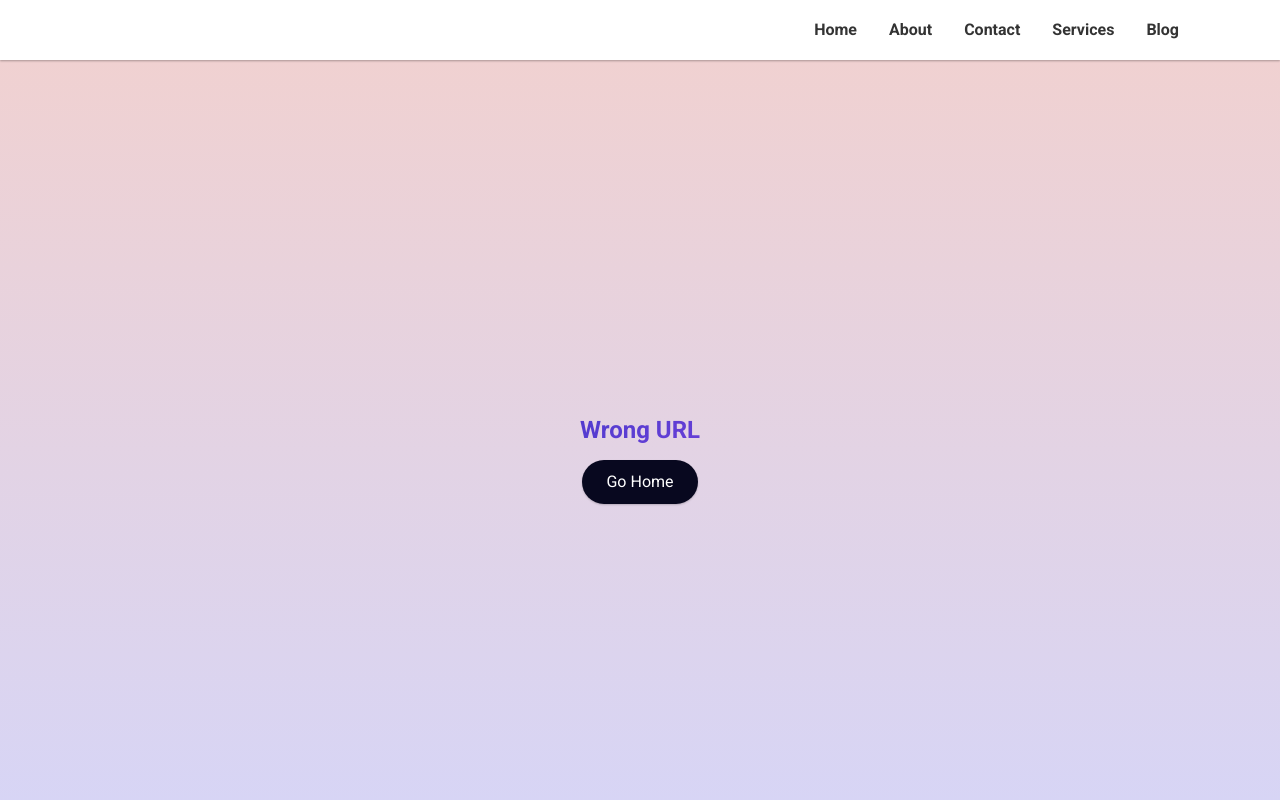
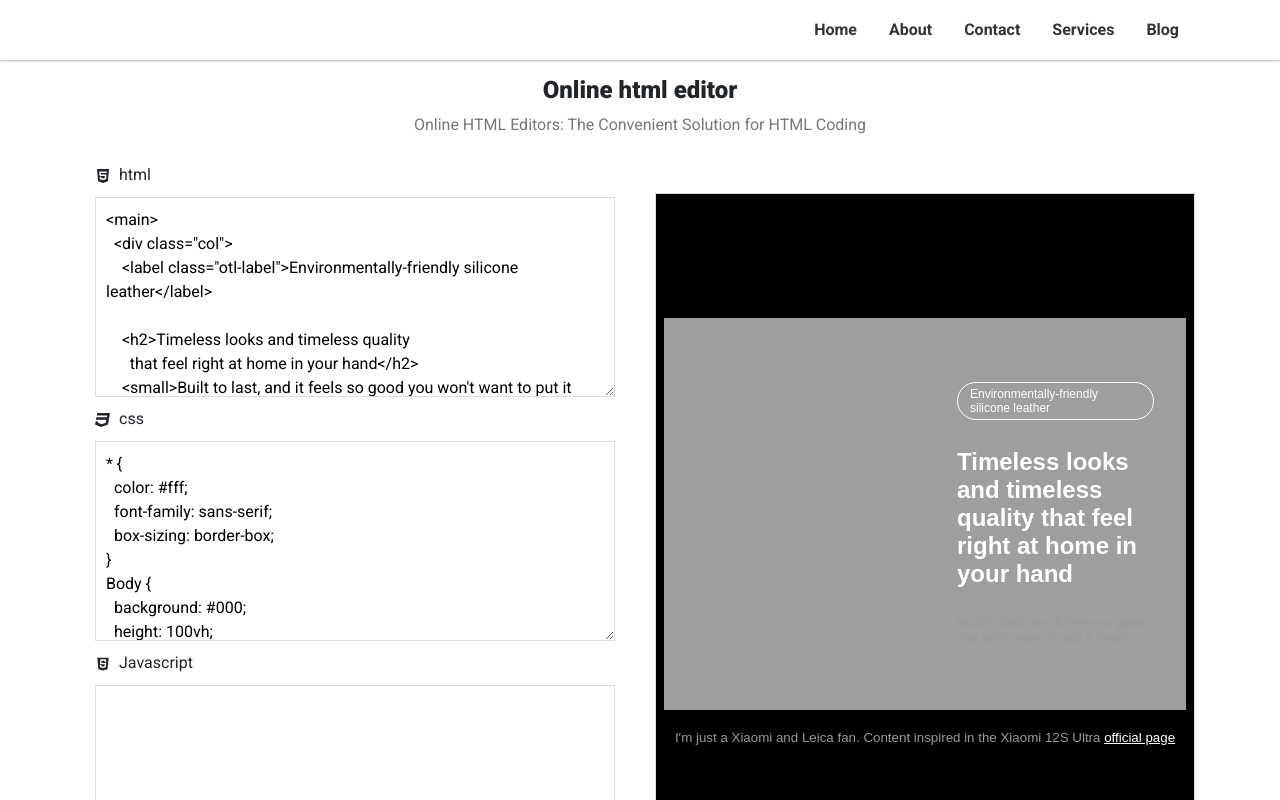
Before and after one commit to ashishyadavcs/dev, a Next.js app: page /online-html-css-editor in a window 1280 px wide. Before the commit this address had no page. Built offline with nearby package versions, Linux system fonts and the light colour scheme; no server answers.

Commit message:
html editor page added

```diff
--- a/components/footer.jsx
+++ b/components/footer.jsx
@@ -116,8 +116,12 @@ const Footer = () => {
               </ul>
             </div>
             <div className="col-md-4">
-              <h3 className="smallheading">Digital Services</h3>
-              <ul className="list-unstyled"></ul>
+              <h3 className="smallheading">tools</h3>
+              <ul className="list-unstyled">
+                <li>
+                  <Link href="/online-html-css-editor">Online html editor</Link>
+                </li>
+              </ul>
             </div>
           </div>
         </div>
--- a/pages/_document.js
+++ b/pages/_document.js
@@ -1,4 +1,5 @@
 import { Html, Head, Main, NextScript } from "next/document";
+import Script from "next/script";
 
 export default function Document() {
   return (
@@ -21,6 +22,21 @@ export default function Document() {
           rel="stylesheet"
         ></link>
 
+        <Script
+          strategy="beforeInteractive"
+          src="https://www.googletagmanager.com/gtag/js?id=G-N62SPDRSH0"
+        ></Script>
+        <Script
+          id="google-analytics"
+          strategy="beforeInteractive"
+          dangerouslySetInnerHTML={{
+            __html: `  window.dataLayer = window.dataLayer || [];
+  function gtag(){dataLayer.push(arguments);}
+  gtag('js', new Date());
+
+  gtag('config', 'G-N62SPDRSH0'); `,
+          }}
+        />
         <meta name="theme-color" content="#fff" />
       </Head>
       <body>
--- /dev/null
+++ b/pages/online-html-css-editor.js
@@ -0,0 +1,223 @@
+import { useEffect, useState } from "react";
+import "highlight.js/styles/github.css";
+import styles from "@/styles/editor.module.css";
+import hljs from "highlight.js";
+import Image from "next/image";
+import { FaCss3, FaHtml5, FaJava } from "react-icons/fa";
+import { DiJavascript } from "react-icons/di";
+import { NextSeo } from "next-seo";
+const Page = () => {
+  const [code, setcode] = useState({
+    html: `<main>
+  <div class="col">
+    <label class="otl-label">Environmentally-friendly silicone leather</label>
+
+    <h2>Timeless looks and timeless quality
+      that feel right at home in your hand</h2>
+    <small>Built to last, and it feels so good you won't want to put it down.</small>
+  </div>
+</main>
+
+<small>I'm just a Xiaomi and Leica fan. Content inspired in the Xiaomi 12S Ultra <a href="https://www.mi.com/global/product/xiaomi-12s-ultra/" target="_blank">official page</a></small>`,
+    css: `* {
+  color: #fff;
+  font-family: sans-serif;
+  box-sizing: border-box;
+}
+Body {
+  background: #000;
+  height: 100vh;
+  display: flex;
+  flex-direction: column;
+  justify-content: center;
+  align-items: center;
+  gap: 1rem;
+}
+
+main {
+  max-width: 800px;
+  height: 400px;
+  margin: 0 auto;
+  display: flex;
+  flex-wrap: wrap;
+  justify-content: flex-end;
+  background: url("https://i02.appmifile.com/mi-com-product/fly-birds/xiaomi-12s-ultra/img_npc_04.jpg?f=webp")
+    no-repeat center center;
+  background-size: contain;
+}
+main .col {
+  width: 50%;
+  display: flex;
+  flex-direction: column;
+  gap: 0.5rem;
+  justify-content: center;
+  padding: 2rem;
+}
+
+.otl-label {
+  border: 1px solid #fff;
+  padding: 0.25rem 0.75rem;
+  border-radius: 2rem;
+  font-size: 12px;
+  width: fit-content;
+}
+small {
+  color: #999;
+}
+`,
+    js: "",
+  });
+  useEffect(() => {
+    hljs.highlightAll();
+    document.addEventListener("keydown", (e) => {
+      if (e.ctrlKey && e.which == 83) {
+        e.preventDefault();
+      }
+    });
+
+    document.querySelector(
+      "iframe"
+    ).contentDocument.body.innerHTML = `<style>${code.css}</style>${code.html}`;
+
+    document
+      .querySelector("iframe")
+      .contentWindow.eval(<script>{code.js}</script>);
+
+    setTimeout(() => {
+      document.querySelector(`.${styles.saving}`).style.opacity = 1;
+    }, 300);
+    setTimeout(() => {
+      document.querySelector(`.${styles.saving}`).style.opacity = 0;
+    }, 600);
+  }, [code]);
+
+  return (
+    <>
+      <NextSeo
+        title="Online html css editor"
+        description="Edit your html and css online with frontendzone online html editor"
+        canonical={`${process.env.NEXT_PUBLIC_APP_URL}/online-html-css-editor`}
+      />
+      <div className={`container my-3 ${styles.editor}`}>
+        <div className="text-center">
+          <h1>
+            <strong>Online html editor</strong>
+          </h1>
+          <p>Online HTML Editors: The Convenient Solution for HTML Coding</p>
+        </div>
+        <div className="row">
+          <div className="col-md-6 mb-4 position-relative">
+            <span className={styles.saving}>saved...</span>
+            <div className={styles.code}>
+              <FaHtml5 className="mr-2" />
+              html
+              <textarea
+                value={code.html}
+                onChange={(e) =>
+                  setcode((code) => ({
+                    ...code,
+                    html: e.target.value,
+                  }))
+                }
+                className={styles.html}
+              ></textarea>
+              <FaCss3 className="mr-2" />
+              css
+              <textarea
+                value={code.css}
+                onChange={(e) =>
+                  setcode((code) => ({
+                    ...code,
+                    css: e.target.value,
+                  }))
+                }
+                className={styles.css}
+              ></textarea>
+              <DiJavascript className="mr-2" />
+              Javascript
+              <textarea
+                value={code.js}
+                onChange={(e) =>
+                  setcode((code) => ({
+                    ...code,
+                    js: e.target.value,
+                  }))
+                }
+                className={styles.js}
+              ></textarea>
+            </div>
+          </div>
+          <div className="col-md-6">
+            <iframe></iframe>
+          </div>
+        </div>
+      </div>
+      <div className="container my-3">
+        <div className="row my-4">
+          <div className="col-md-6">
+            <p>
+              HTML (HyperText Markup Language) is a language used for creating
+              and designing websites. Coding in HTML can be a difficult and
+              time-consuming task for beginners, but thanks to the advancement
+              of technology, online HTML editors make it easier and more
+              convenient to code.
+            </p>
+            <p>
+              An online HTML editor is a web-based tool that allows users to
+              create and edit HTML code from their web browser. These tools
+              offer a variety of device, whether it be a laptop, desktop,
+              tablet, or smartphone. It also eliminates the need for users to
+              install software on their computer, saving both time and disk
+              space.
+            </p>
+          </div>
+          <div className="col-md-6">
+            <Image
+              height={400}
+              width={700}
+              className="my-3"
+              objectFit="cover"
+              src="/online-html-editor.png"
+              alt="online html editor"
+            />
+          </div>
+        </div>
+        <h2>advantage of online html editor</h2>
+        <p>
+          Another advantage of online HTML editors is that they offer an
+          intuitive and user-friendly interface, making it easier for beginners
+          to start coding. They also typically include a library of pre-designed
+          templates and elements, such as buttons, images, and forms, that can
+          be easily added to a website with a few clicks.
+        </p>
+        <p>
+          In addition, many online HTML editors also provide real-time previews
+          of the website as it is being coded. This allows users to see exactly
+          how their website will look and interact before it is published,
+          making it easier to identify and fix any errors.
+        </p>
+        <p>
+          There are many different online HTML editors available, each with its
+          own set of features and capabilities. Some popular options include
+          Wix, Squarespace, Weebly, and HTML Editor.net.
+        </p>
+        <p>
+          However, it is important to note that online HTML editors have some
+          limitations. They may not offer the same level of control and
+          customization as traditional HTML coding, and some may require users
+          to upgrade to a paid plan to access certain features.
+        </p>
+        <p>
+          In conclusion, online HTML editors are a convenient solution for
+          coding websites, especially for beginners. With their user-friendly
+          interfaces and real-time previews, users can create and edit their
+          websites from anywhere, without the need for software installation.
+          Just keep in mind the limitations and choose the editor that best
+          suits your needs.
+        </p>
+      </div>
+    </>
+  );
+};
+
+export default Page;
--- /dev/null
+++ b/styles/editor.module.css
@@ -0,0 +1,34 @@
+.editor .code {
+  width: 100%;
+  padding: 10px;
+  outline: none;
+  position: relative;
+}
+.editor iframe {
+  border: 1px solid #ddd;
+  width: 100%;
+  height: 82vh;
+  margin-top: 40px;
+}
+.code > textarea {
+  width: 100%;
+  outline: none;
+  display: block;
+  margin: 10px 0;
+  height: 200px;
+  border: 1px solid #ddd;
+  padding: 10px;
+  overflow-y: auto;
+  resize: vertical;
+}
+.saving {
+  position: fixed;
+  top: 300px;
+  width: 100px;
+  transform: translateY(-50%);
+  left: 20px;
+  font-weight: bold;
+  color: rgb(8, 160, 109);
+  transition: all 1s;
+  opacity: 0;
+}
```
Also changed, not shown: components/settings.jsx (added, +7 -0 lines), public/online-html-editor.png (added).
